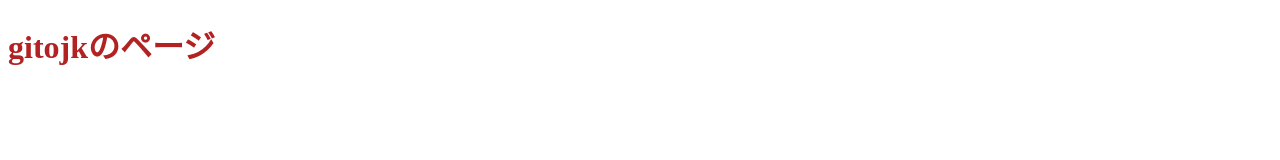
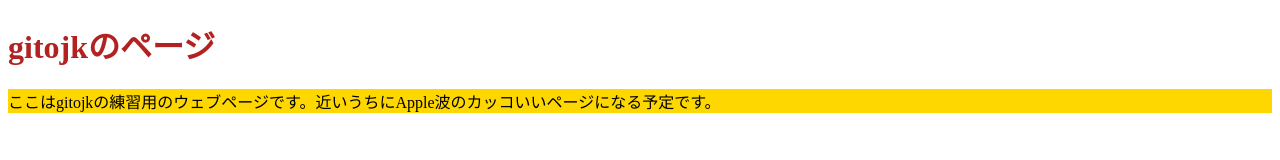
Before and after one commit to 2306948yosi/2306948yosi.github.io, a plain HTML site: page index.html in a window 1280 px wide. Drawn offline with Linux system fonts and the light colour scheme.

Commit message:
htmlとcss付け足し

```diff
--- a/index.html
+++ b/index.html
@@ -8,5 +8,8 @@
     </head>
     <body>
         <h1>gitojkのページ</h1>
+        <p>
+            ここはgitojkの練習用のウェブページです。近いうちにApple波のカッコいいページになる予定です。
+        </p>
     </body>
 </html>
--- a/style.css
+++ b/style.css
@@ -1,3 +1,7 @@
 h1{
     color:firebrick;
 }
+
+p{
+    background: gold;
+}
```
